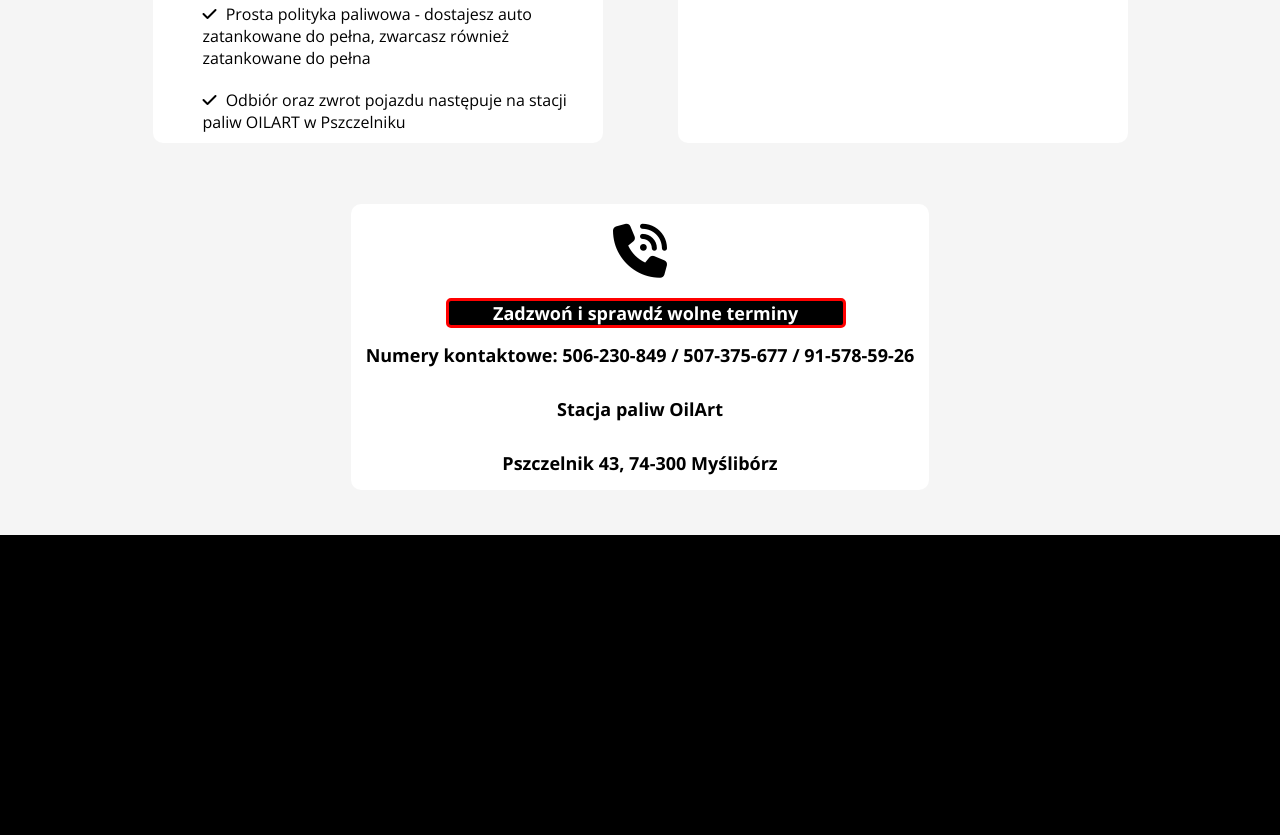
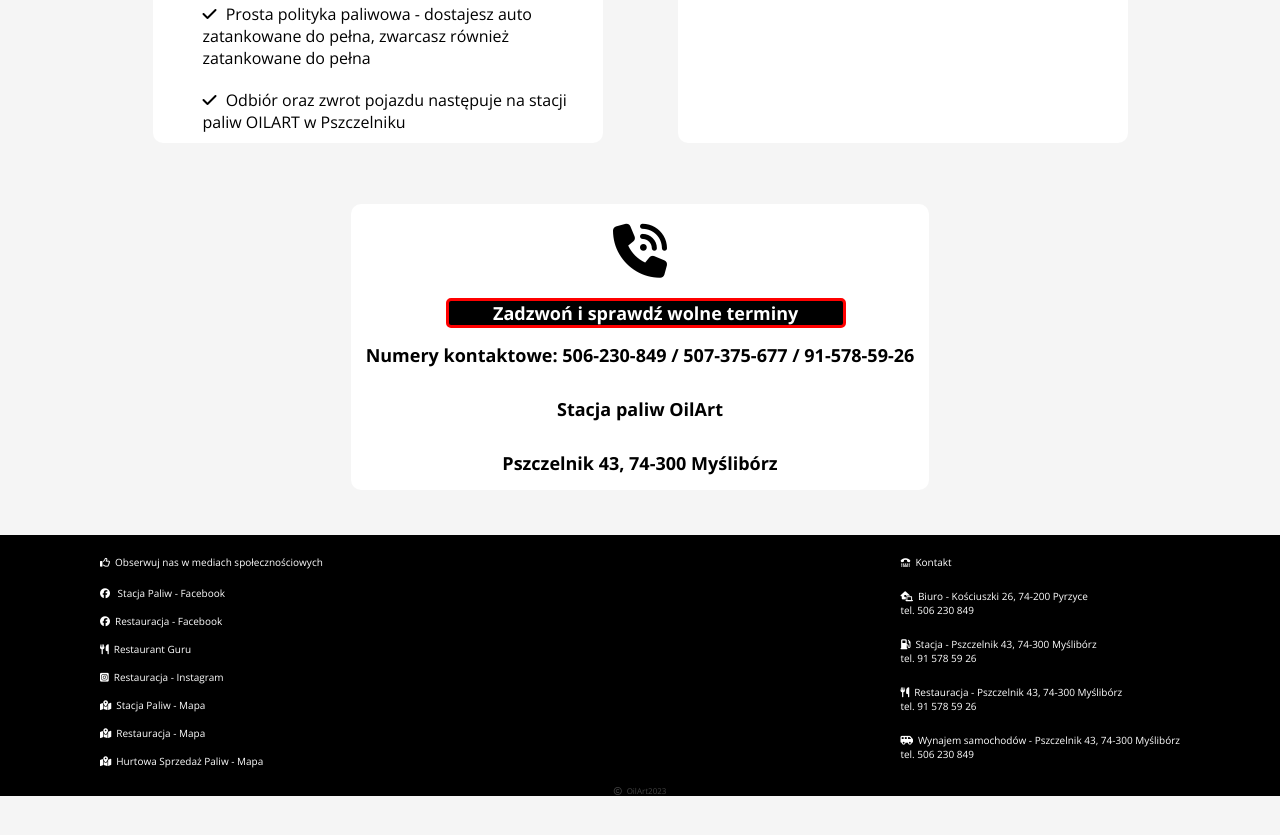
Before and after one commit to Kmichal1201/wypozyczalniaproject, a plain HTML site: page wypozyczalnia.html in a window 1280 px wide. Shown: the part 1186-2021 px from the top of the page. After the commit the page ends 1982 px from the top, so only its background shows below. Drawn offline with nearby package versions, Linux system fonts and the light colour scheme.

Commit message:
stopkaok

```diff
--- a/css/style.css
+++ b/css/style.css
@@ -120,7 +120,6 @@ i{
     margin-right: 5px;
 }
 
-
 .kontent .kontent2{
     border-style: solid;
     border-color: white;
@@ -234,7 +233,47 @@ i{
 }
 .stopka{
     width: auto;
-    height: 400px;
+    height: auto;
     background: black;
     display: flex;
+    color: white;
+    align-items: flex-start;
+    padding: 0px 100px;
+    justify-content: space-between;
+    font-size: 10px;
 }
+.social-media{
+    display: flex;
+    flex-direction: column;
+    padding: 0px;
+
+}
+.social-media a{
+    text-decoration: none;
+    color: white;
+    margin: 7px 0px;
+}
+.social-media a:hover{
+    color: red;
+    text-decoration: underline;
+}
+
+.o-nas{
+    display: flex;
+    flex-direction: column;
+    padding: 0px;
+}
+.o-nas i{
+    color:white;
+}
+.copyright{
+    background: black;
+    text-align: center;
+    color:#444444;
+    margin: 0px;
+}
+.copyright p{
+    padding: 0px;
+    margin: 0px;
+    font-size: 8px;
+}
--- a/index1.html
+++ b/wypozyczalnia.html
@@ -13,7 +13,7 @@
         <nav class="navi">
 
             <p>Zobacz także:</p>
-            <a href="#"><i class="fa-solid fa-gas-pump "></i>OilArt Hurtowa Sprzedaż Paliw</a>
+            <a href="hurt.html"><i class="fa-solid fa-gas-pump "></i>OilArt Hurtowa Sprzedaż Paliw</a>
             <a href="#"><i class="fa-solid fa-utensils"></i>Restauracja Art Roze</a>
         </nav>
         <header>
@@ -91,9 +91,30 @@
         </section>
         <footer class="stopka">
             <div class="div1">
-
+                <ul class="social-media">
+                    <p><i class="fa-regular fa-thumbs-up"></i>Obserwuj nas w mediach społecznościowych</p>
+                    <a href="https://www.facebook.com/people/OilArt/100057378912321/"><i class="fa-brands fa-facebook"></i> Stacja Paliw - Facebook</a>
+                    <a href="https://www.facebook.com/people/Restauracja-Art-Roze/100034708376814/"><i class="fa-brands fa-facebook"></i>Restauracja - Facebook</a>
+                    <a href="https://restaurantguru.com/Restauracja-Art-Roze-Mysliborz"><i class="fa-solid fa-utensils"></i>Restaurant Guru</a>
+                    <a href="https://www.instagram.com/art_roze_restauracja/"><i class="fa-brands fa-square-instagram"></i>Restauracja - Instagram</a>
+                    <a href="https://www.google.com/maps/place/Stacja+paliw+OilArt/@52.855655,14.809764,14z/data=!4m6!3m5!1s0x470741c792a0f98d:0xab0984cf6f489706!8m2!3d52.853935!4d14.828636!16s%2Fg%2F11h_6lsrvj"><i class="fa-solid fa-map-location-dot"></i>Stacja Paliw - Mapa</a>
+                    <a href="https://www.google.com/maps/place/Restauracja+Art+Roze/@52.8539382,14.8264472,17z/data=!3m1!4b1!4m9!3m8!1s0x470741bc5b39eeb7:0xc32e8b701d0b442c!5m2!4m1!1i2!8m2!3d52.853935!4d14.8286359!16s%2Fg%2F11fn6rlpz0"><i class="fa-solid fa-map-location-dot"></i>Restauracja - Mapa</a>
+                    <a href="https://www.google.com/maps/place/OILART+HURTOWA+SPRZEDA%C5%BB+PALIW/@53.144982,14.884442,15z/data=!4m2!3m1!1s0x0:0xd8c19d7daa39ca60?sa=X&ved=2ahUKEwjez-TgnMf9AhUlposKHa-oB2MQ_BJ6BAhPEAk"><i class="fa-solid fa-map-location-dot"></i>Hurtowa Sprzedaż Paliw - Mapa</a>
+                </ul>
+            </div>
+            <div class="div2">
+                <ul class="o-nas">
+                    <p><i class="fa-solid fa-tty"></i>Kontakt</p>
+                    <p><i class="fa-solid fa-house-laptop"></i>Biuro - Kościuszki 26, 74-200 Pyrzyce<br>tel. 506 230 849</p>
+                    <p><i class="fa-solid fa-gas-pump"></i>Stacja - Pszczelnik 43, 74-300 Myślibórz<br>tel. 91 578 59 26</p>
+                    <p><i class="fa-solid fa-utensils"></i>Restauracja - Pszczelnik 43, 74-300 Myślibórz<br>tel. 91 578 59 26</p>
+                    <p><i class="fa-solid fa-van-shuttle"></i>Wynajem samochodów - Pszczelnik 43, 74-300 Myślibórz<br>tel. 506 230 849</p>
+                </ul>
             </div>
         </footer>
+        <div class="copyright">
+            <p><i class="fa-regular fa-copyright"></i>OilArt2023</p>
+        </div>
 
     </body>
 </html>
```
Also changed, not shown: hurt.html (added, +49 -0 lines), css/stylehurt.css (added), js/apphurt.js (added).
